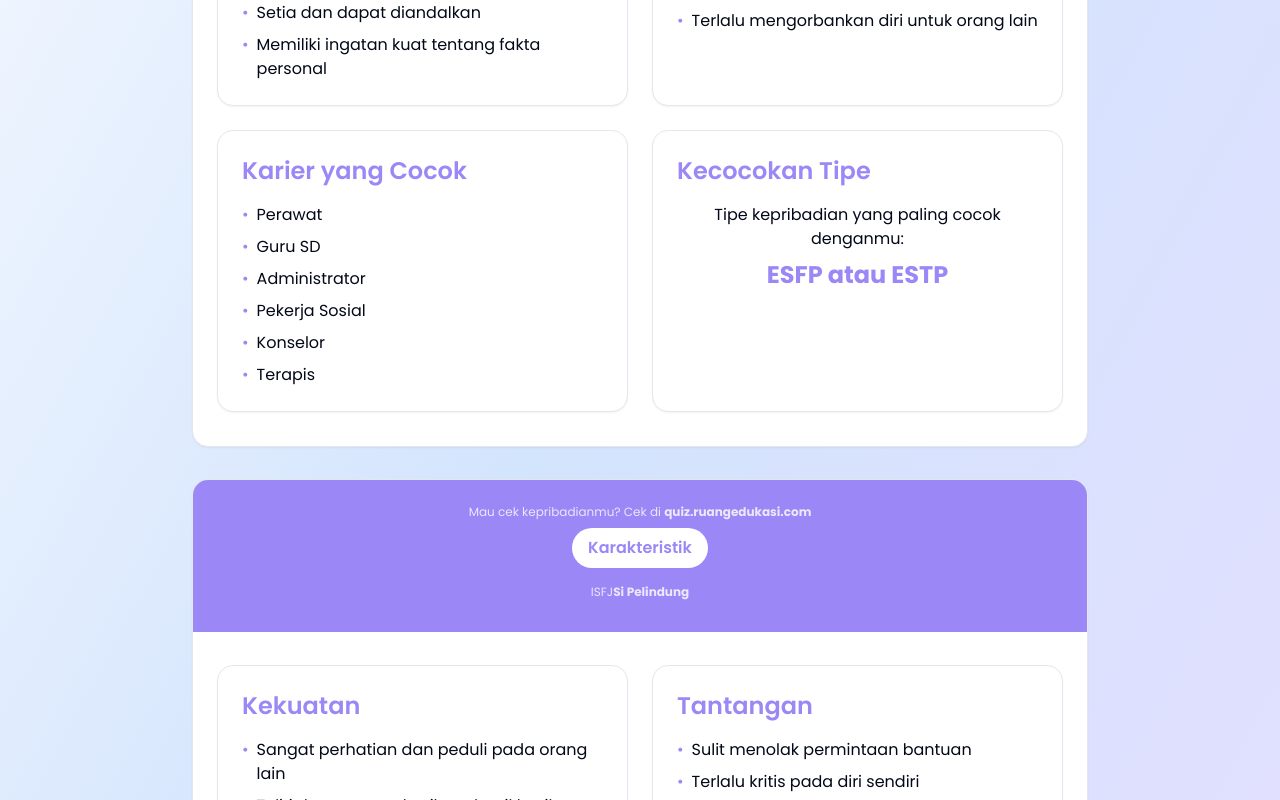
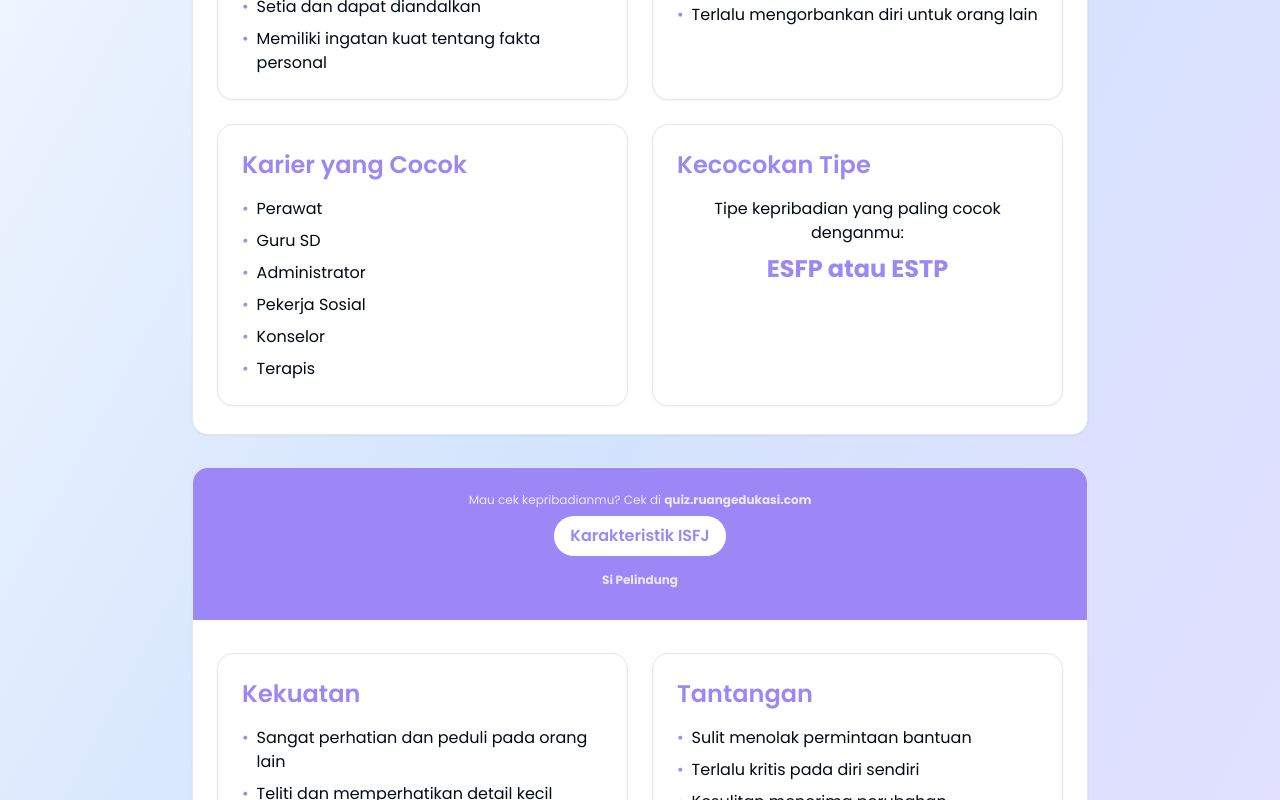
Before and after one commit to ytbpremiumsh/personality, a React (Vite) app: page /hasil/1 in a window 1280 px wide. Shown: the part 1009-1809 px from the top of the page. Built offline with nearby package versions, Linux system fonts and the light colour scheme.

Commit message:
src/components/test-results/ResultCard.tsx

```diff
--- a/src/components/test-results/ResultCard.tsx
+++ b/src/components/test-results/ResultCard.tsx
@@ -24,7 +24,7 @@ const ResultCard: React.FC<ResultCardProps> = ({
           <h2 className="text-2xl sm:text-3xl">{result.title}</h2>
         </div>
 
-        <CardContent className="p-6 px-[24px] py-[10px]">
+        <CardContent className="p-6 px-[24px] py-[4px]">
           <div className="mb-6 max-w-3xl mx-auto">
             <div className="flex items-center mb-4 justify-center">
               <Separator className="flex-grow bg-mbti-deep-purple h-[1px]" />
@@ -116,9 +116,9 @@ const ResultCard: React.FC<ResultCardProps> = ({
         <div className="bg-mbti-deep-purple text-white p-6 text-center px-[24px] py-[24px]">
           <p className="text-xs text-white/80 mb-2">Mau cek kepribadianmu? Cek di <strong>quiz.ruangedukasi.com</strong></p>
           <span className="inline-block px-4 py-2 rounded-full bg-white text-mbti-deep-purple font-semibold mb-4">
-            Karakteristik
+            Karakteristik {result.type}
           </span>
-          <p className="text-xs text-white/80 mb-2">{result.type}<strong>{result.title}</strong></p>
+          <p className="text-xs text-white/80 mb-2"><strong>{result.title}</strong></p>
         </div>
 
         <CardContent className="p-6 px-[24px] py-[17px]">
```
